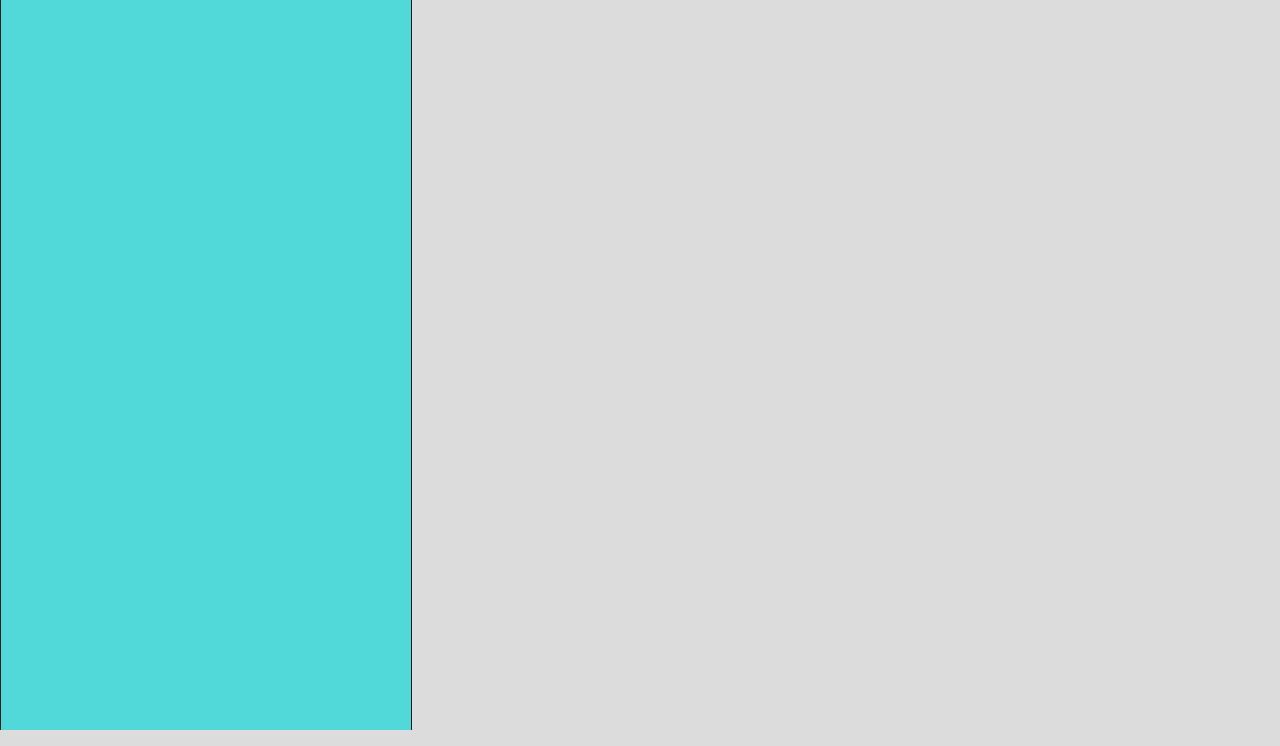
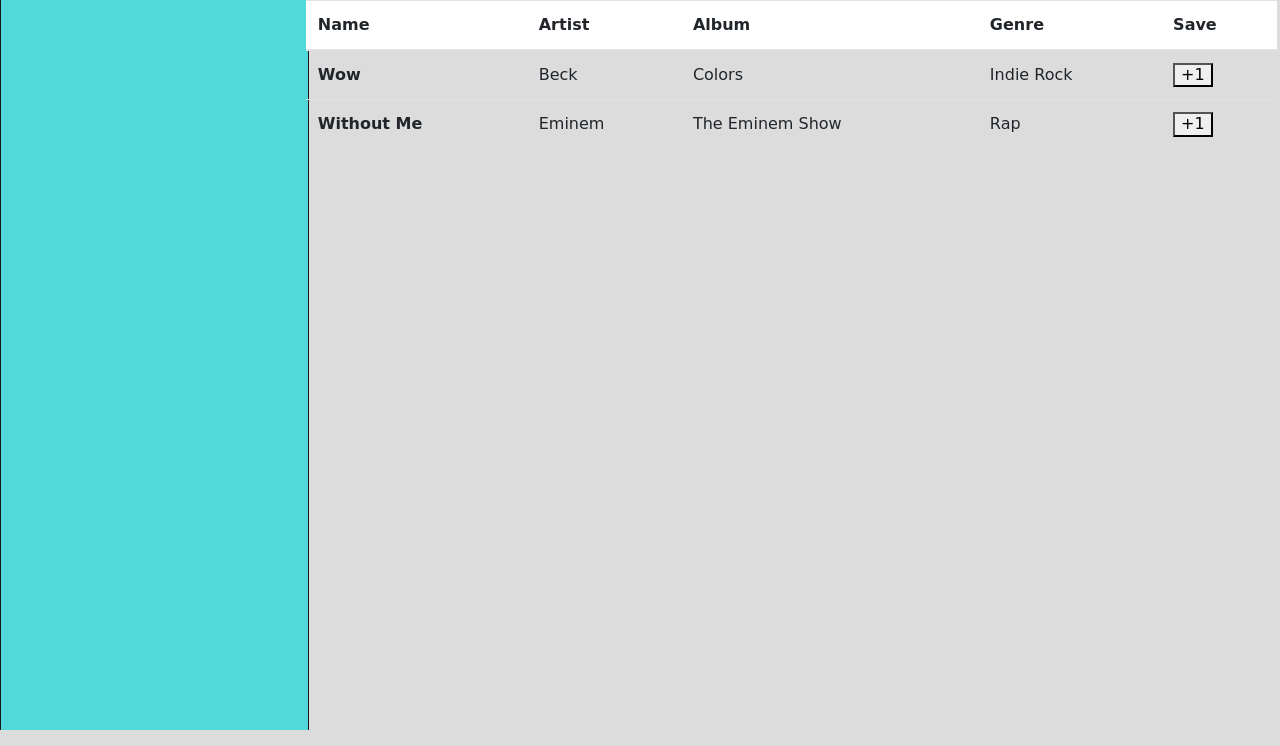
Before and after one commit to tedheikkila/one-track, a Node server app: page /tracks in a window 1280 px wide. Shown: the part 150-896 px from the top of the page. Run offline with Node 20, Linux system fonts and the light colour scheme; data comes from the database, SQL or seed files in the repository; some libraries are stand-ins or nearby versions; some web fonts are replaced.

Commit message:
putting up table

```diff
--- a/public/css/style.css
+++ b/public/css/style.css
@@ -134,6 +134,7 @@
   border-bottom-right-radius: 0;
   border-bottom-left-radius: 0;
   background-color: rgb(81, 216, 216);
+  width: 75%;
 }
 
 .list-container {
@@ -150,7 +151,6 @@
 
 .list-item-title {
   display: inline-block;
-  width: 75%;
 }
 
 .list-container i {
@@ -170,6 +170,15 @@
   cursor: pointer;
 }
 
+.table {
+  margin-left: -16.5%;
+  width: 118%;
+}
+
+.library-thead {
+  background-color: white;
+}
+
 @media screen and (max-width: 1000px) {
   .container {
     margin-right: 10%;
--- a/views/tracks.handlebars
+++ b/views/tracks.handlebars
@@ -1,5 +1,3 @@
-
-
 <div class="container-fluid">
     <div class="row">
         <div class="col-4 list-container">
@@ -8,7 +6,34 @@
             </div>
         </div>
         <div class="col-8">
-
+            <!-- Table from Spotify api call goes here -->
+            <table class="table table-hover">
+                <thead class="library-thead">
+                    <tr>
+                        <th>Name</th>
+                        <th>Artist</th>
+                        <th>Album</th>
+                        <th>Genre</th>
+                        <th>Save</th>
+                    </tr>
+                </thead>
+                <tbody>
+                    <tr>
+                        <th scope="row">Wow</th>
+                        <td>Beck</td>
+                        <td>Colors</td>
+                        <td>Indie Rock</td>
+                        <td><button>+1</button></td>
+                    </tr>
+                    <tr>
+                        <th scope="row">Without Me</th>
+                        <td>Eminem</td>
+                        <td>The Eminem Show</td>
+                        <td>Rap</td>
+                        <td><button>+1</button></td>
+                    </tr>
+                </tbody>
+            </table>
         </div>
     </div>
 </div>
```
Lines whose indentation alone changed are shown as unchanged.
